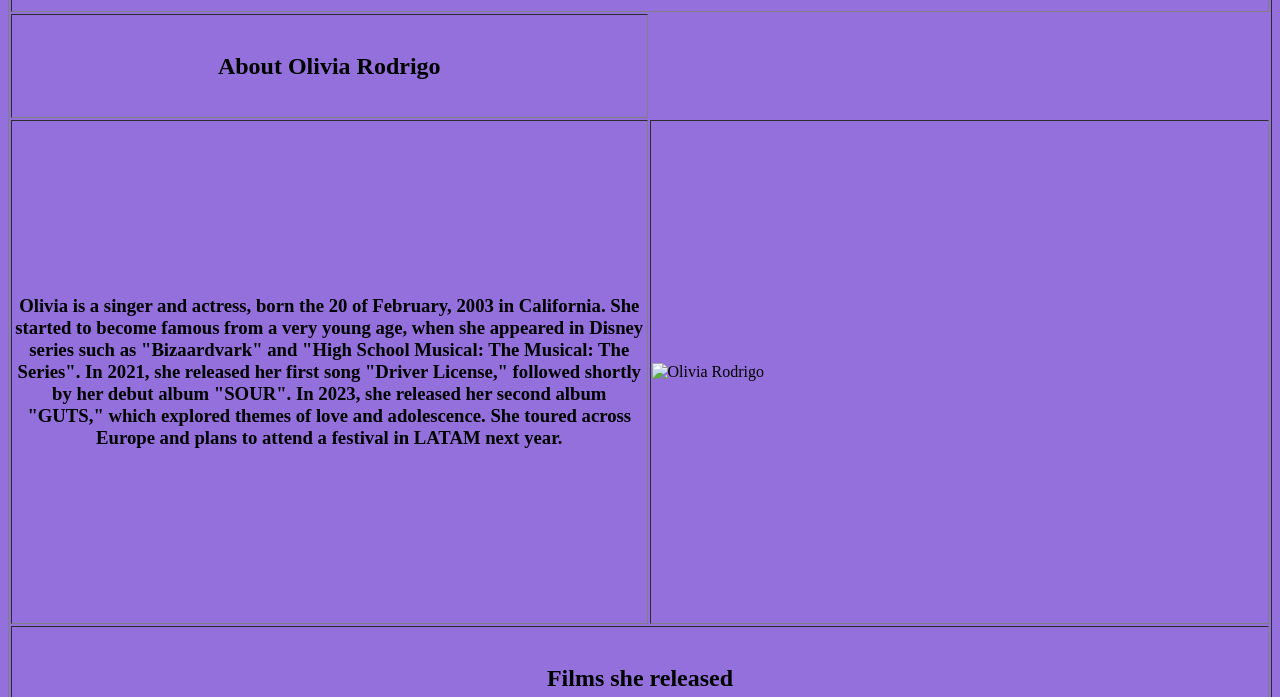
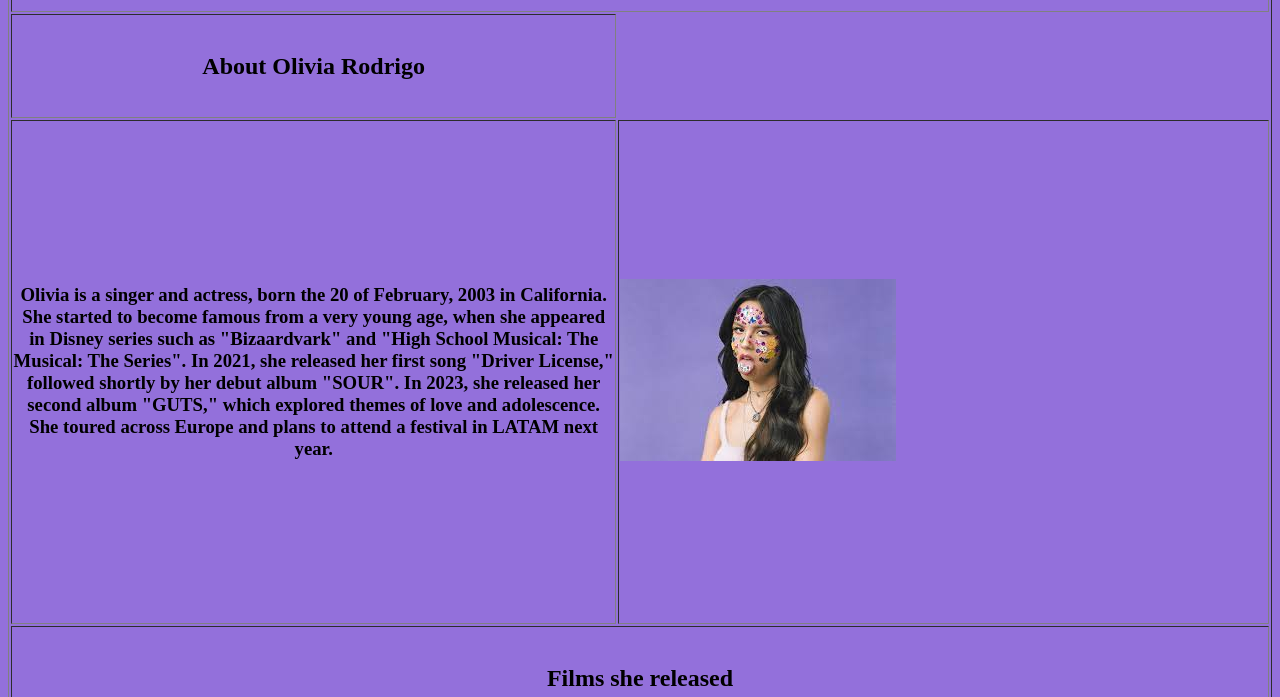
Before and after one commit to chiaragasparri/project, a plain HTML site: page OliviaRodrigo.html in a window 1280 px wide. Shown: the part 103-800 px from the top of the page. Drawn offline with Linux system fonts and the light colour scheme; files that its build step writes are made by us from their sources.

Commit message:
Update OliviaRodrigo.html

```diff
--- a/OliviaRodrigo.html
+++ b/OliviaRodrigo.html
@@ -22,7 +22,7 @@
                 </h3>
             </td>
             <td width="800" height="500">
-                <img src="WEB FINAL/chiara /olivia.jpeg" alt="Olivia Rodrigo">
+                <img src="WEB FINAL/chiara web ict/olivia.jpeg" alt="Olivia Rodrigo">
             </td>
         </tr>
         <tr>
```
